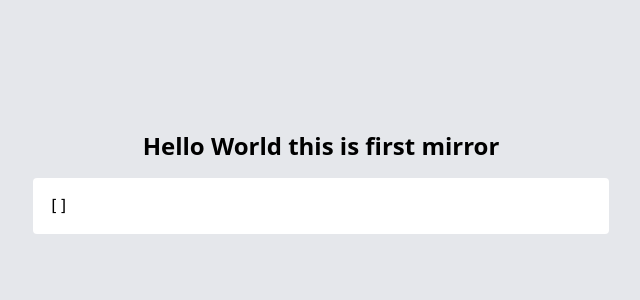
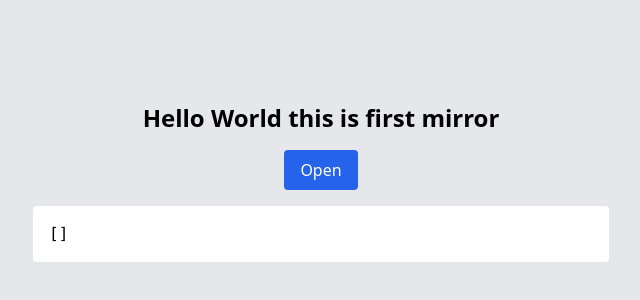
Before and after one commit to Mahdi-dmr1/first-mirror, a Next.js app: page / in a window 1280 px wide. Shown: the part 218-518 px from the top of the page, without its empty margins (319-959 px from the left). Built offline with nearby package versions, Linux system fonts and the light colour scheme.

Commit message:
Add button to send boolean message to parent window

```diff
--- a/app/page.tsx
+++ b/app/page.tsx
@@ -1,10 +1,16 @@
 "use client"
 
-import React, { useEffect, useState } from "react";
+import { useEffect, useState } from 'react';
 
 const Page = () => {
     // eslint-disable-next-line
     const [data, setData] = useState<any[]>([]);
+
+    const sendBooleanToParent = () => {
+        if (typeof window !== 'undefined' && window.parent) {
+            window.parent.postMessage(true, '*');
+        }
+    };
 
     useEffect(() => {
         const handleMessage = (event: MessageEvent) => {
@@ -12,21 +18,26 @@ const Page = () => {
                 setData(event.data);
             }
         };
-
-        window.addEventListener("message", handleMessage);
-        return () => window.removeEventListener("message", handleMessage);
+        window.addEventListener('message', handleMessage);
+        return () => window.removeEventListener('message', handleMessage);
     }, []);
 
-    return (
+    return(
         <div className="h-dvh w-full flex justify-center items-center">
             <div className="w-full bg-gray-200 flex flex-col gap-4 justify-center h-full items-center">
                 <p className="text-2xl text-black font-semibold">Hello World this is first mirror</p>
+                <button
+                    className="px-4 py-2 bg-blue-600 text-white rounded hover:bg-blue-700 transition"
+                    onClick={sendBooleanToParent}
+                >
+                    Open
+                </button>
                 <pre className="text-black bg-white p-4 rounded w-full max-w-xl overflow-x-auto">
                     {JSON.stringify(data, null, 2)}
                 </pre>
             </div>
         </div>
-    );
-};
+    )
+}
 
 export default Page;
```
